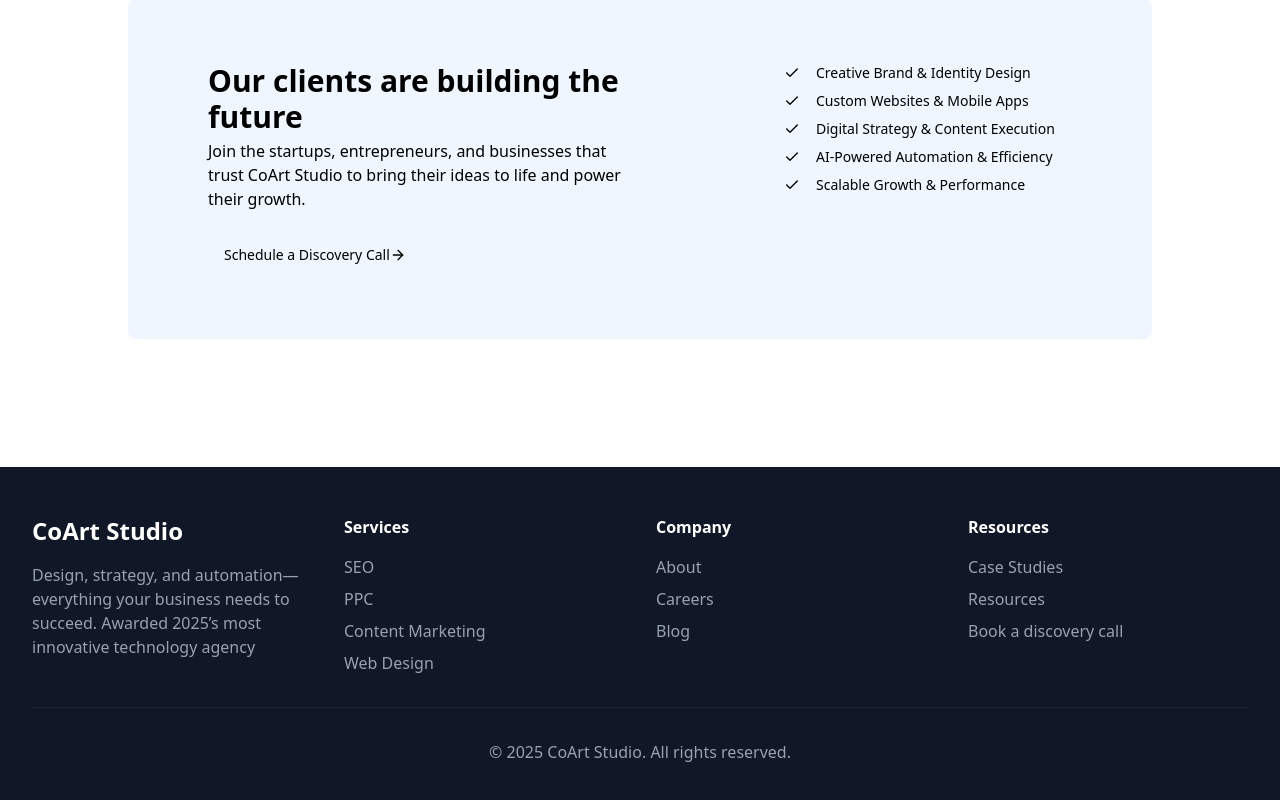
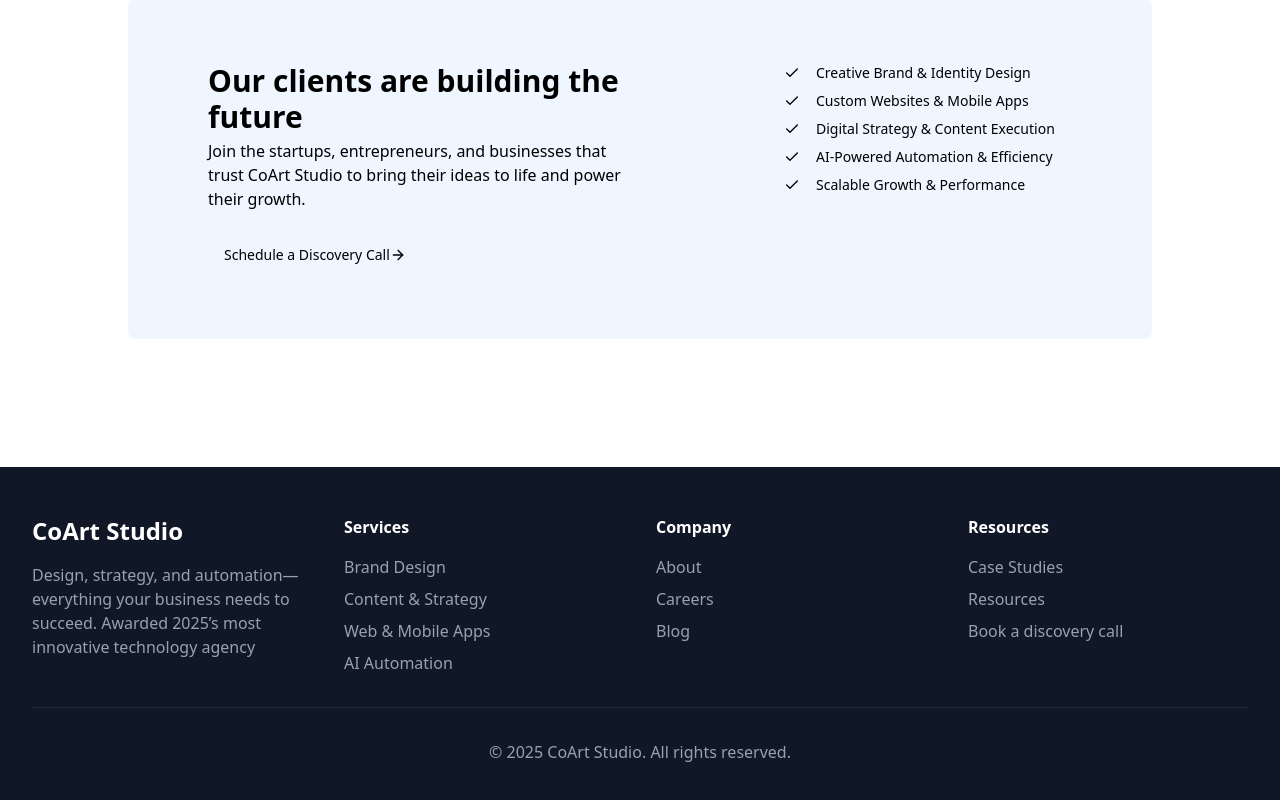
Before and after one commit to Bensigo/coartstudio, a Next.js app: page / in a window 1280 px wide. Shown: the part 10459-11259 px from the top of the page. Built offline with nearby package versions, Linux system fonts and the light colour scheme.

Commit message:
feat: update

```diff
--- a/app/page.tsx
+++ b/app/page.tsx
@@ -101,10 +101,38 @@
             <div>
               <h4 className="font-bold mb-4">Services</h4>
               <ul className="space-y-2 text-gray-400">
-                <li><Link href="/seo" className="hover:text-white transition-colors">SEO</Link></li>
-                <li><Link href="/ppc" className="hover:text-white transition-colors">PPC</Link></li>
-                <li><Link href="/content" className="hover:text-white transition-colors">Content Marketing</Link></li>
-                <li><Link href="/web-design" className="hover:text-white transition-colors">Web Design</Link></li>
+                <li>
+                  <div className="group relative h-6 flex items-center">
+                    <span className="absolute inset-0 group-hover:opacity-0 group-hover:invisible transition-all duration-300 cursor-pointer">Brand Design</span>
+                    <span className="absolute inset-0 opacity-0 invisible group-hover:opacity-100 group-hover:visible transition-all duration-300 text-gray-400 text-sm">
+                      Identity, logos, visual systems
+                    </span>
+                  </div>
+                </li>
+                <li>
+                  <div className="group relative h-6 flex items-center">
+                    <span className="absolute inset-0 group-hover:opacity-0 group-hover:invisible transition-all duration-300 cursor-pointer">Content & Strategy</span>
+                    <span className="absolute inset-0 opacity-0 invisible group-hover:opacity-100 group-hover:visible transition-all duration-300 text-gray-400 text-sm">
+                      Social media, marketing, and growth strategies
+                    </span>
+                  </div>
+                </li>
+                <li>
+                  <div className="group relative h-6 flex items-center">
+                    <span className="absolute inset-0 group-hover:opacity-0 group-hover:invisible transition-all duration-300 cursor-pointer">Web & Mobile Apps</span>
+                    <span className="absolute inset-0 opacity-0 invisible group-hover:opacity-100 group-hover:visible transition-all duration-300 text-gray-400 text-sm">
+                      Custom websites & cross-platform mobile solutions
+                    </span>
+                  </div>
+                </li>
+                <li>
+                  <div className="group relative h-6 flex items-center">
+                    <span className="absolute inset-0 group-hover:opacity-0 group-hover:invisible transition-all duration-300 cursor-pointer">AI Automation</span>
+                    <span className="absolute inset-0 opacity-0 invisible group-hover:opacity-100 group-hover:visible transition-all duration-300 text-gray-400 text-sm">
+                      Streamlined workflows & smart tools
+                    </span>
+                  </div>
+                </li>
               </ul>
             </div>
 
```
